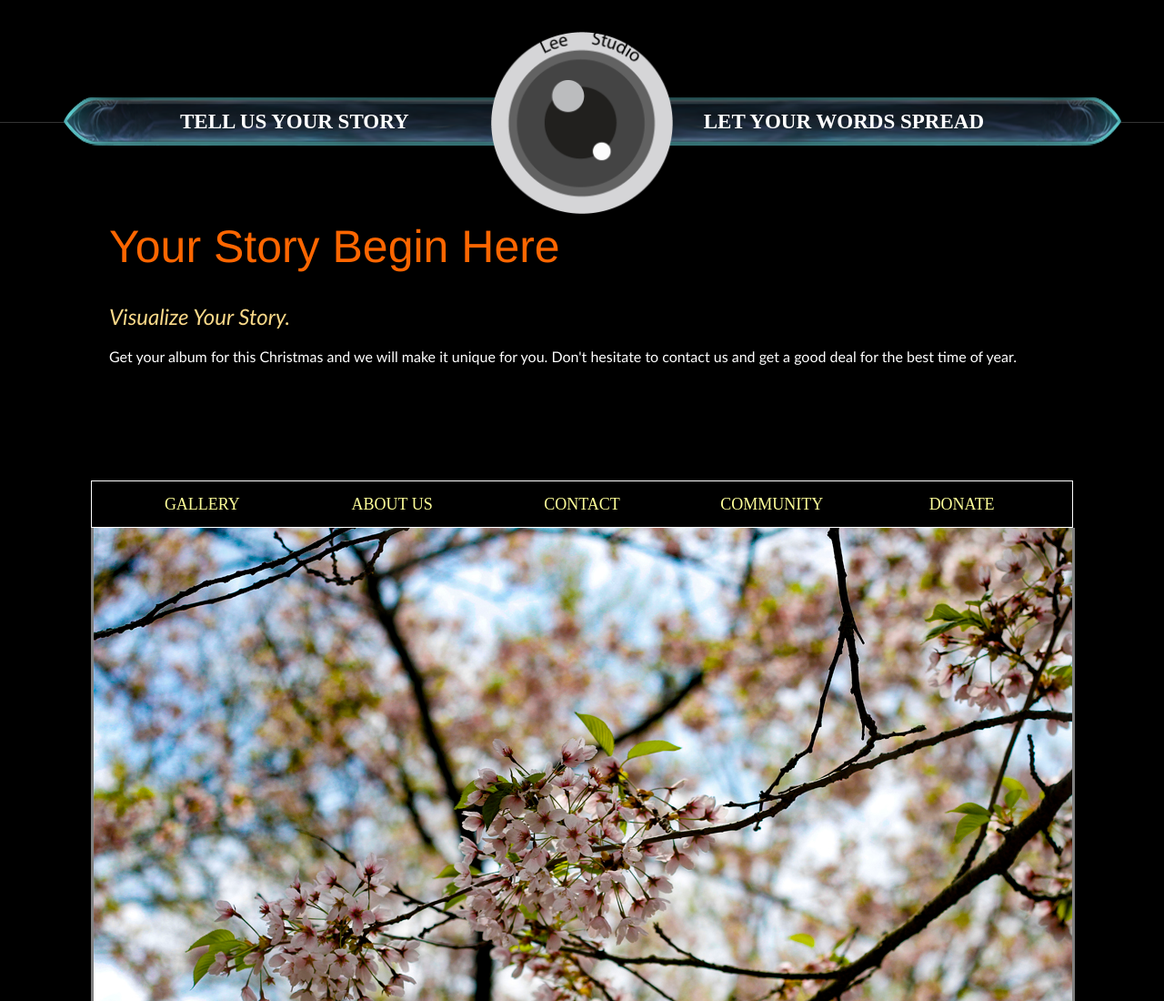
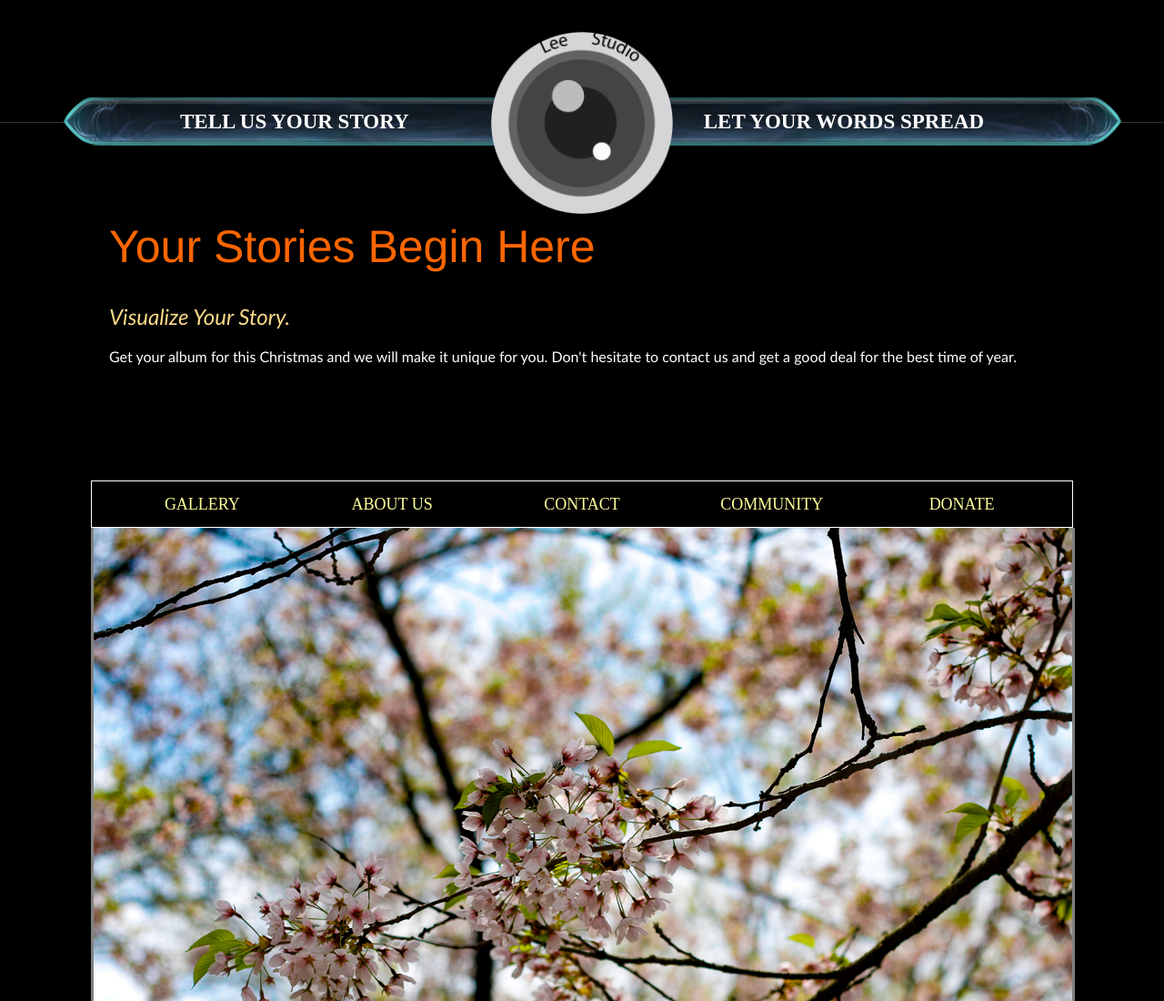
Before and after one commit to paininthea-rgb/C_Hoang_Final_Intergrated_Project, a plain HTML site: page index.html in a window 1280 px wide. Shown: the top 1100 px of the page at 91% size. Drawn offline with Linux system fonts and the light colour scheme.

Commit message:
Update index.html

```diff
--- a/index.html
+++ b/index.html
@@ -18,7 +18,7 @@
                 </div>
                 <a class="lol" target="_blank" href="index.html"><img src="images/logo.png" alt=""/></a>
                 <div class="Title_header">
-                    <h1>Your Story Begin Here</h1>
+                    <h1>Your Stories Begin Here</h1>
                     <h2>Visualize Your Story.</h2>
                     <p>Get your album for this Christmas and we will make it unique for you. Don't hesitate to contact us and get a good deal for the best time of year.</p>
                 </div>
```
